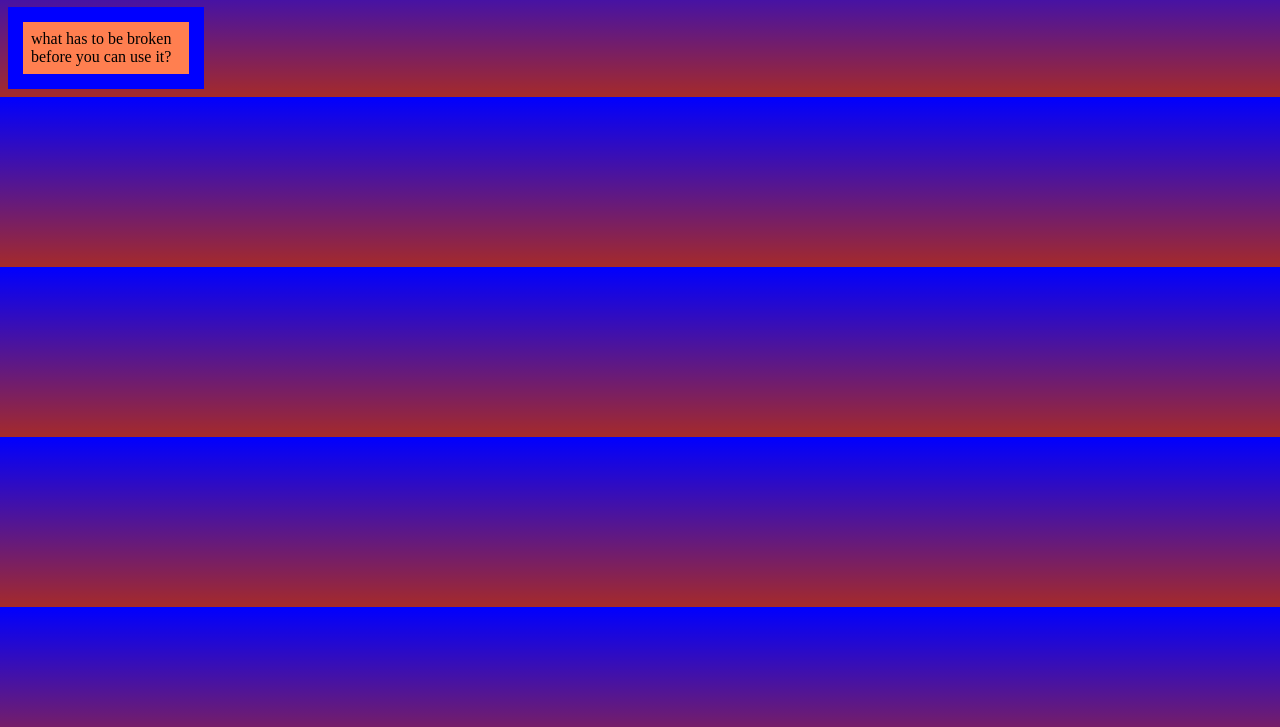
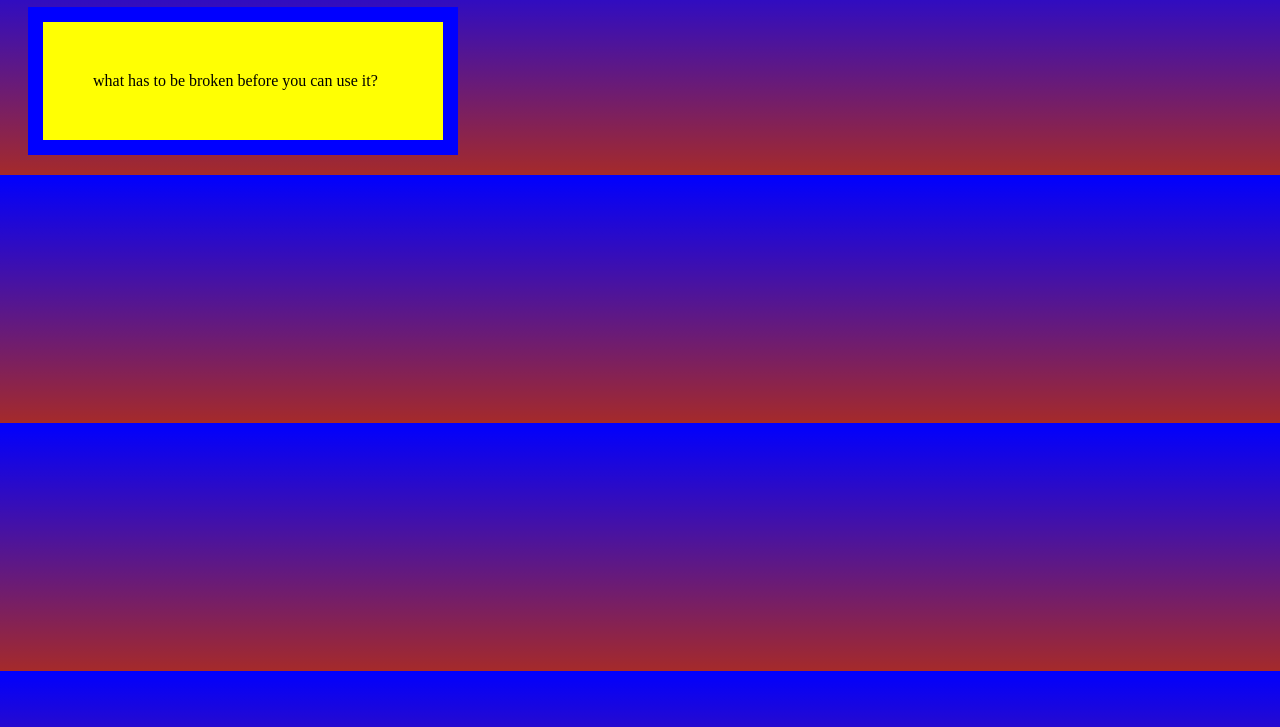
Before and after one commit to ElizedRivera/2a-Webpage-3, a plain HTML site: page index.html in a window 1280 px wide. Shown: the part 73-800 px from the top of the page. Drawn offline with Linux system fonts and the light colour scheme.

Commit message:
Update mystyle.css

```diff
--- a/mystyle.css
+++ b/mystyle.css
@@ -9,8 +9,9 @@ h1 {
 }
 
 #riddle {
-  padding: 8px;
+  background-color: #FFFF03;
+  width: 300px;
   border: 15px solid blue;
-  width: 150px;
-  background-color: #FF7F50;
+  padding: 50px;
+  margin: 20px;
 }
```
